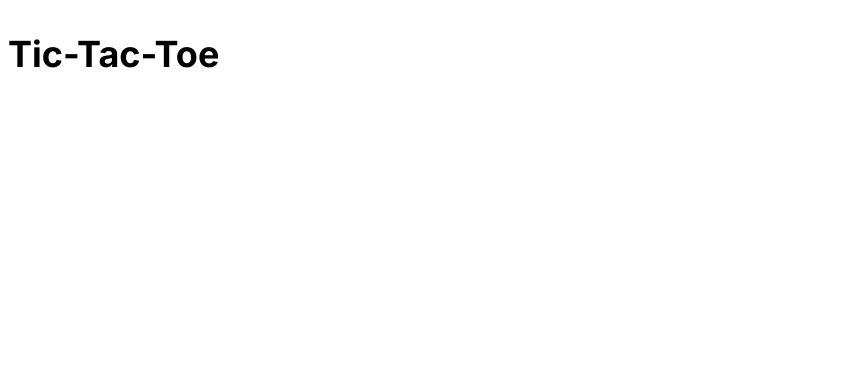
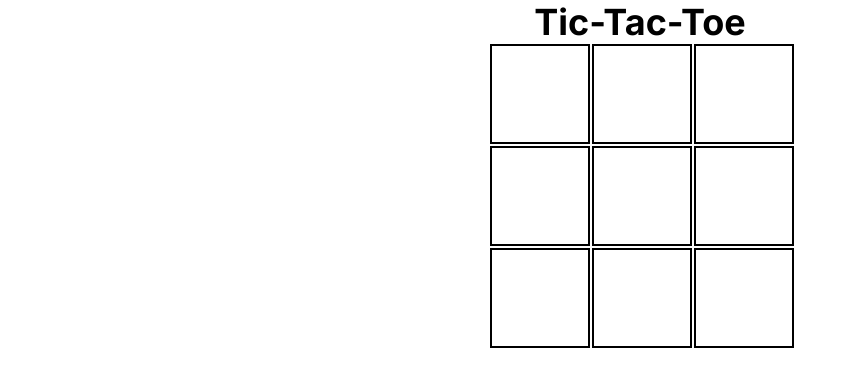
Before and after one commit to neilcasas/tictactoe, a plain HTML site: page index.html in a window 1280 px wide. Shown: the whole page, without its empty margins (0-848 px from the left). Drawn offline with Linux system fonts and the light colour scheme.

Commit message:
Added initial tic-tac-toe board

```diff
--- a/index.html
+++ b/index.html
@@ -14,7 +14,17 @@
             <h1>Tic-Tac-Toe</h1>
         </div>
         <div class="play-area">
-            <div class="game-container"></div>
+            <div id="game-container">
+                <div class="cell" index="0"></div>
+                <div class="cell" index="1"></div>
+                <div class="cell" index="2"></div>
+                <div class="cell" index="3"></div>
+                <div class="cell" index="4"></div>
+                <div class="cell" index="5"></div>
+                <div class="cell" index="6"></div>
+                <div class="cell" index="7"></div>
+                <div class="cell" index="8"></div>
+            </div>
         </div>
     </div>
 
--- a/script.js
+++ b/script.js
@@ -0,0 +1,6 @@
+const gameContainer = (function () {
+    const gameContainerListener = document.getElementById('game-container');
+    gameContainerListener.addEventListener('click', () => {
+        alert("This works");
+    })
+})();
--- a/style.css
+++ b/style.css
@@ -2,6 +2,8 @@
 
 * {
     box-sizing: border-box;
+    padding: 0;
+    margin: 0;
 }
 
 :root {
@@ -14,9 +16,31 @@ body {
 }
 
 /* BODY STYLES */
+.title {
+    margin: auto;
+}
 
 .main-container {
     display: grid;
     grid-template-rows: auto 1fr auto;
     min-height: 100vh;
 }
+
+#game-container {
+    display: grid;
+    grid-template-columns: repeat(3, auto);
+    margin: auto;
+    width: 300px;
+    gap: 2px;
+}
+
+.cell {
+    display: flex;
+    align-items: center;
+    justify-content: center;
+    height: 100px;
+    width: 100px;
+    border: 2px solid;
+    cursor: pointer;
+    font-size: 50px;
+}
```
